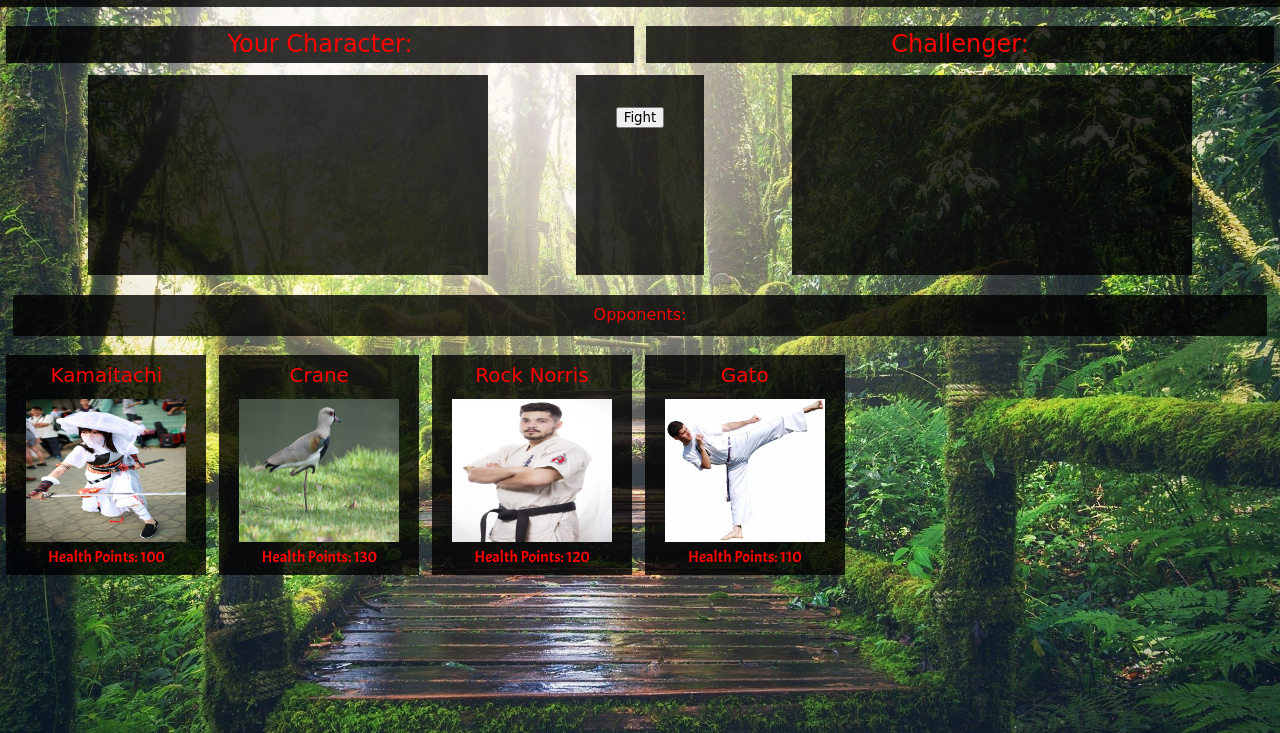
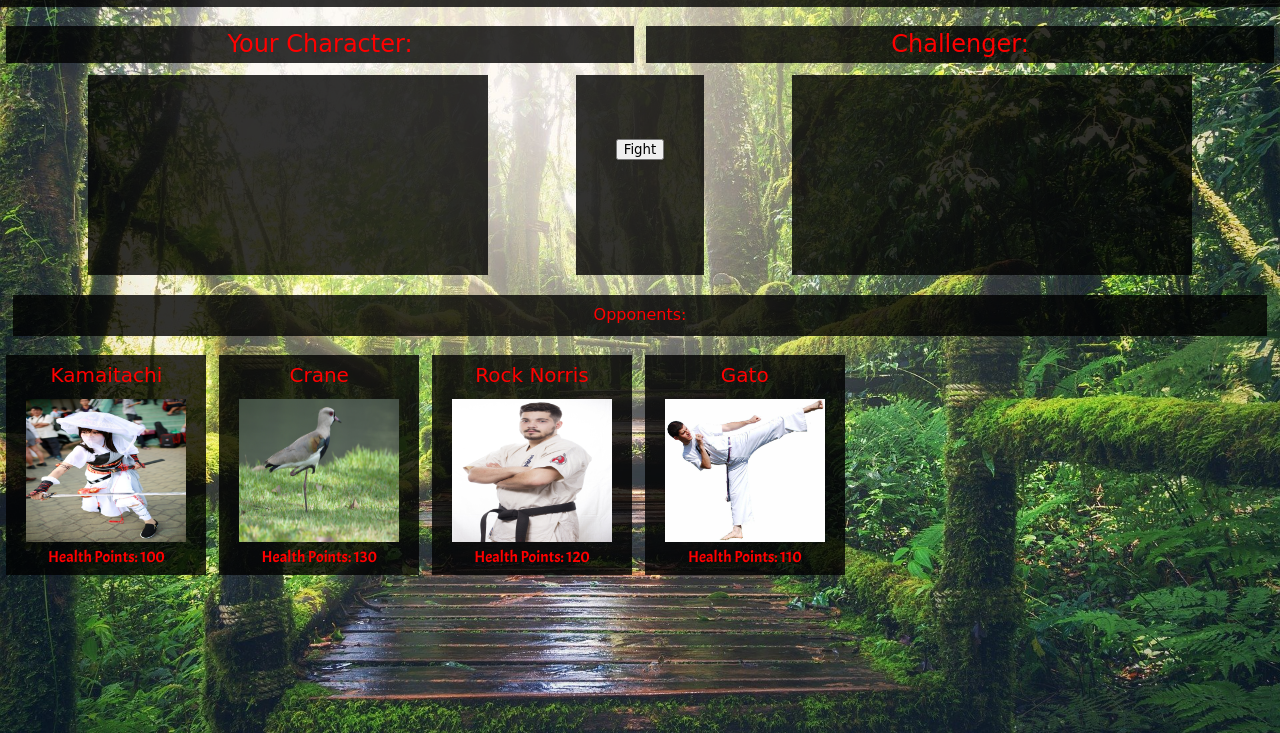
Before and after one commit to msyphus/rpg-game, a plain HTML site: page index.html in a window 1280 px wide. Shown: the part 67-800 px from the top of the page. Drawn offline with nearby package versions, Linux system fonts and the light colour scheme; a web font is replaced by a local one.

Commit message:
aligned buttons

```diff
--- a/assets/css/style.css
+++ b/assets/css/style.css
@@ -121,6 +121,7 @@ h2{
 
 button {
     font-family: 'Shojumaru', cursive;
+    margin-top: 50%;
 }
 
 .opponentTitle {
```
Also changed, not shown: index.html (+0 -1 lines).
